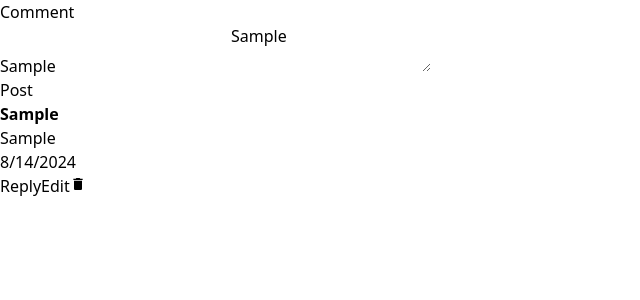
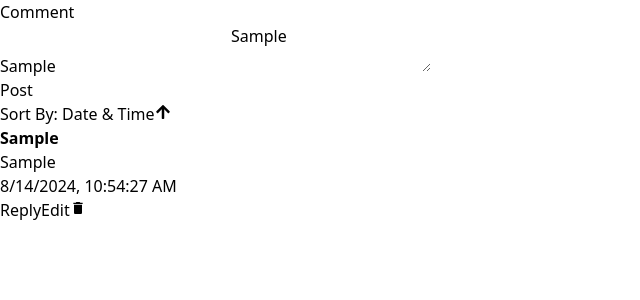
Before and after one commit to sailingsam/healthflex, a React (Vite) app: page / in a window 1280 px wide. Both pictures are taken after typing "Sample", "Sample" into the empty fields and a click on the button "Post". Shown: the top 300 px of the page, without its empty margins (0-640 px from the left). Built offline with nearby package versions, Linux system fonts and the light colour scheme.

Commit message:
solving local storage bug

```diff
--- a/src/App.jsx
+++ b/src/App.jsx
@@ -1,38 +1,78 @@
-import React, { useState } from 'react';
-import CommentForm from './components/CommentForm';
-import CommentList from './components/CommentList';
+import React, { useState, useEffect } from "react";
+import CommentForm from "./components/CommentForm";
+import CommentList from "./components/CommentList";
+import { FaArrowUp, FaArrowDown } from "react-icons/fa";
 
 function App() {
   const [comments, setComments] = useState([]);
+  const [sort, setSort] = useState("asc");
+
+  useEffect(() => {
+    // Load comments from localStorage when the component mounts
+    const savedComments = localStorage.getItem("comments");
+    if (savedComments) {
+      setComments(JSON.parse(savedComments));
+    }
+  }, []);
+
+  useEffect(() => {
+    // Save comments to localStorage whenever comments state changes
+    localStorage.setItem("comments", JSON.stringify(comments));
+  }, [comments]);
+
+  const toggleSort = () => {
+    setSort(sort === "asc" ? "desc" : "asc");
+  };
 
   const handleAddComment = (comment) => {
-    setComments([...comments, { ...comment, date: new Date().toLocaleDateString(), replies: [] }]);
+    setComments((prevComments) => [
+      ...prevComments,
+      { ...comment, date: new Date().toLocaleString(), replies: [] },
+    ]);
   };
 
   const handleReply = (commentIndex, reply) => {
-    const updatedComments = [...comments];
+    setComments((prevComments) => {
+      const updatedComments = [...prevComments];
       updatedComments[commentIndex].replies.push(reply);
-    setComments(updatedComments);
+      return updatedComments;
+    });
   };
 
   const handleDelete = (commentIndex, isReply = false, replyIndex = null) => {
-    const updatedComments = [...comments];
+    setComments((prevComments) => {
+      const updatedComments = [...prevComments];
 
       if (isReply && replyIndex !== null) {
-      // Delete the specific reply
         updatedComments[commentIndex].replies.splice(replyIndex, 1);
       } else {
-      // Delete the whole comment
         updatedComments.splice(commentIndex, 1);
       }
 
-    setComments(updatedComments);
+      return updatedComments;
+    });
   };
 
+  const sortedComments = [...comments].sort((a, b) => {
+    const dateA = new Date(a.date);
+    const dateB = new Date(b.date);
+    return sort === "asc" ? dateA - dateB : dateB - dateA;
+  });
+
   return (
-    <div className="max-w-xl mx-auto p-4">
+    <div className="max-w-xl mx-auto p-4 flex flex-col">
       <CommentForm onSubmit={handleAddComment} />
-      <CommentList comments={comments} onReply={handleReply} onDelete={handleDelete} />
+      <div className="w-full flex justify-end mt-2 font-semibold text-sm">
+        <div className="hover:cursor-pointer" onClick={toggleSort}>
+          <span className="mr-3">Sort By: Date & Time</span>
+          <button>{sort === "asc" ? <FaArrowUp /> : <FaArrowDown />}</button>
+        </div>
+      </div>
+      <CommentList
+        comments={sortedComments}
+        onReply={handleReply}
+        onDelete={handleDelete}
+      />
     </div>
   );
 }
--- a/src/components/Comment.jsx
+++ b/src/components/Comment.jsx
@@ -19,7 +19,7 @@ function Comment({ name, comment, date, replies, onReply, onDelete }) {
       onReply({
         name: replyName,
         comment: replyComment,
-        date: new Date().toLocaleDateString(),
+        date: new Date().toLocaleString(),
       });
       setReplyName("");
       setReplyComment("");
```
Lines whose indentation alone changed are shown as unchanged.
